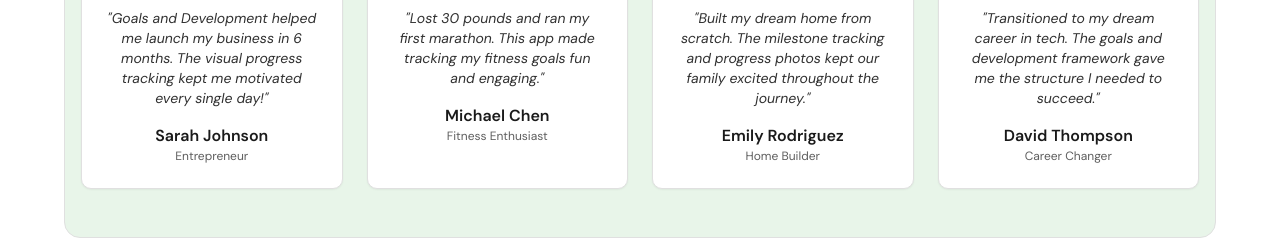
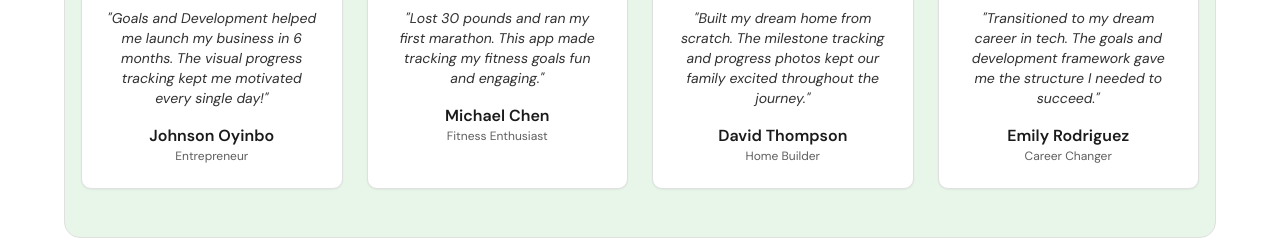
Before and after one commit to yitzcha-hub/Goals, a React (Vite) app: page /demo in a window 1280 px wide. Shown: the part 5300-5539 px from the top of the page. Built offline with nearby package versions, Linux system fonts and the light colour scheme; no server answers.

Commit message:
Update demo testimonials with new names for improved representation
- Changed testimonial names to better reflect diverse user experiences, enhancing relatability and engagement.
- Updated corresponding roles and images to maintain consistency within the testimonials section.

```diff
--- a/src/components/DemoTestimonials.tsx
+++ b/src/components/DemoTestimonials.tsx
@@ -6,7 +6,7 @@ const DemoTestimonials: React.FC = () => {
   const testimonials = [
     {
       id: 1,
-      name: 'Sarah Johnson',
+      name: 'Johnson Oyinbo',
       role: 'Entrepreneur',
       image: 'https://d64gsuwffb70l.cloudfront.net/68dab31588d806ca5c085b8d_1759372135118_4c9c2359.webp',
       text: 'Goals and Development helped me launch my business in 6 months. The visual progress tracking kept me motivated every single day!',
@@ -22,7 +22,7 @@ const DemoTestimonials: React.FC = () => {
     },
     {
       id: 3,
-      name: 'Emily Rodriguez',
+      name: 'David Thompson',
       role: 'Home Builder',
       image: 'https://d64gsuwffb70l.cloudfront.net/68dab31588d806ca5c085b8d_1759372139359_be9a5c69.webp',
       text: 'Built my dream home from scratch. The milestone tracking and progress photos kept our family excited throughout the journey.',
@@ -30,7 +30,7 @@ const DemoTestimonials: React.FC = () => {
     },
     {
       id: 4,
-      name: 'David Thompson',
+      name: 'Emily Rodriguez',
       role: 'Career Changer',
       image: 'https://d64gsuwffb70l.cloudfront.net/68dab31588d806ca5c085b8d_1759372142163_71220ea3.webp',
       text: 'Transitioned to my dream career in tech. The goals and development framework gave me the structure I needed to succeed.',
```
